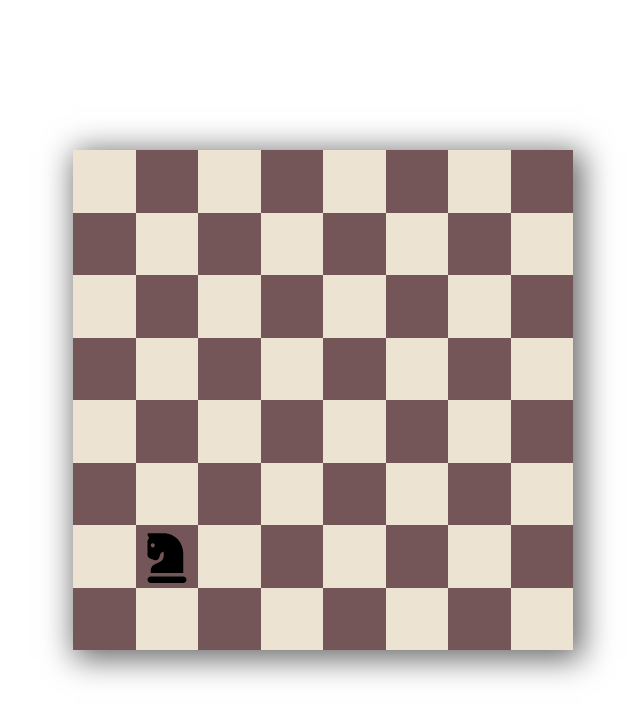
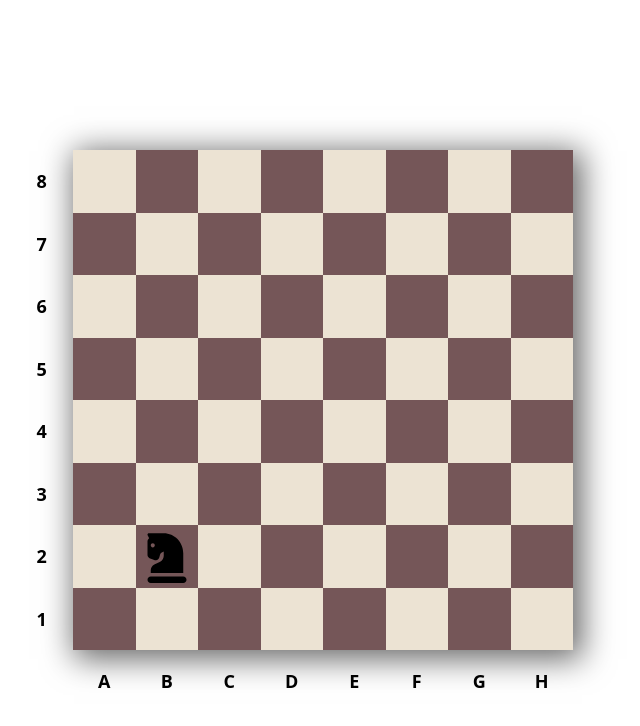
Before and after one commit to fvckDesa/knight-travails, a website built with Vite: page index.html in a window 1280 px wide. Shown: the whole page, without its empty margins (317-957 px from the left). Built offline with nearby package versions, Linux system fonts and the light colour scheme.

Commit message:
add coordinates on board

```diff
--- a/index.html
+++ b/index.html
@@ -7,6 +7,27 @@
     <title>Knight Travails</title>
   </head>
   <body>
+    <div class="boardWrapper">
+      <div class="axisX">
+        <div class="axisItem">A</div>
+        <div class="axisItem">B</div>
+        <div class="axisItem">C</div>
+        <div class="axisItem">D</div>
+        <div class="axisItem">E</div>
+        <div class="axisItem">F</div>
+        <div class="axisItem">G</div>
+        <div class="axisItem">H</div>
+      </div>
+      <div class="axisY">
+        <div class="axisItem">1</div>
+        <div class="axisItem">2</div>
+        <div class="axisItem">3</div>
+        <div class="axisItem">4</div>
+        <div class="axisItem">5</div>
+        <div class="axisItem">6</div>
+        <div class="axisItem">7</div>
+        <div class="axisItem">8</div>
+      </div>
       <div class="board">
         <img
           class="knightChess"
@@ -15,6 +36,7 @@
           draggable="true"
         />
       </div>
+    </div>
     <script type="module" src="/src/main.js"></script>
   </body>
 </html>
--- a/src/style.css
+++ b/src/style.css
@@ -23,13 +23,45 @@ body {
   font-family: var(--font-family);
 }
 
+.boardWrapper {
+  position: relative;
+  width: min(100%, 500px);
+  aspect-ratio: 1;
+}
+
+.axisX {
+  position: absolute;
+  display: flex;
+  top: 100%;
+  width: 100%;
+  height: calc(100% / 8);
+}
+
+.axisY {
+  position: absolute;
+  display: flex;
+  flex-direction: column-reverse;
+  right: 100%;
+  width: calc(100% / 8);
+  height: 100%;
+}
+
+.axisItem {
+  flex: 1;
+  display: flex;
+  justify-content: center;
+  align-items: center;
+  font-size: 18px;
+  font-weight: 700;
+}
+
 .board {
   position: relative;
   display: grid;
   grid-template-columns: repeat(8, 1fr);
   grid-template-rows: repeat(8, 1fr);
-  width: min(100%, 500px);
-  aspect-ratio: 1;
+  width: 100%;
+  height: 100%;
   box-shadow: 5px 5px 30px 4px rgba(0, 0, 0, 0.6);
 }
 
```
Lines whose indentation alone changed are shown as unchanged.
